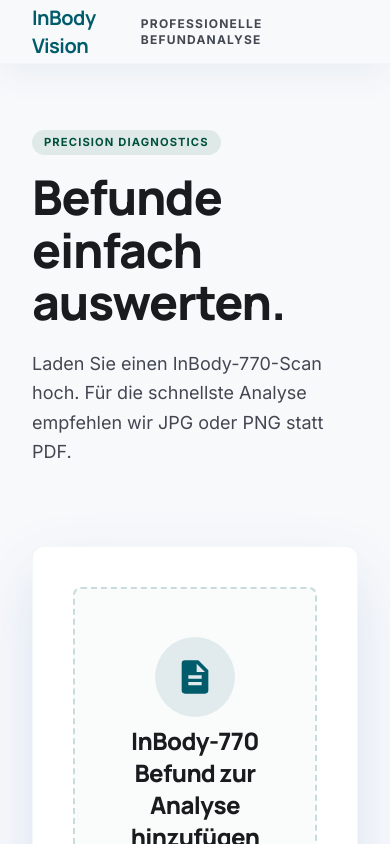
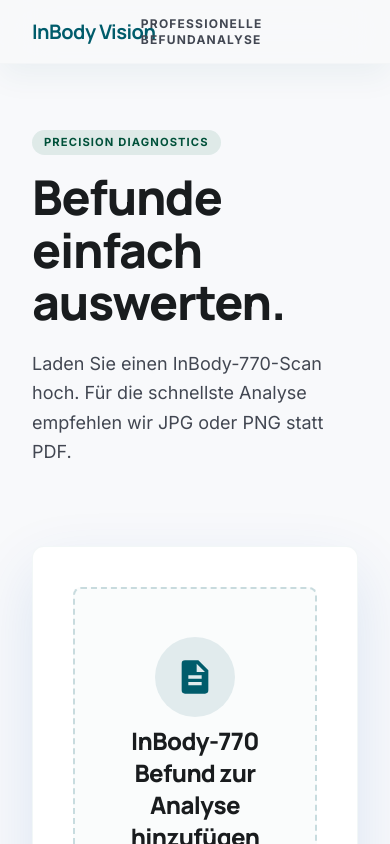
Before and after one commit to lgrafo28/Project-Inbody770, a React (Vite) app in the folder frontend/: page / in a window 390 px wide. Shown: the top 844 px of the page. Built offline with nearby package versions, Linux system fonts and the light colour scheme.

Commit message:
feat: upgrade NavBar with conditional tab navigation and Neue Analyse button

```diff
--- a/frontend/src/components/NavBar.tsx
+++ b/frontend/src/components/NavBar.tsx
@@ -1,12 +1,70 @@
-export function NavBar() {
+type TabKey = 'overview' | 'details';
+
+const TABS: { key: TabKey; label: string }[] = [
+  { key: 'overview', label: 'Ergebnisübersicht' },
+  { key: 'details', label: 'Ergänzende Werte' },
+];
+
+interface NavBarProps {
+  activeTab?: TabKey;
+  onTabChange?: (tab: TabKey) => void;
+  onReset?: () => void;
+}
+
+export function NavBar({ activeTab, onTabChange, onReset }: NavBarProps) {
+  const showTabs = activeTab !== undefined;
+
   return (
-    <nav className="fixed top-0 w-full z-50 bg-[#f8f9fb]/80 backdrop-blur-xl flex justify-between items-center px-8 h-16 shadow-[0px_12px_32px_rgba(0,63,135,0.06)] border-b border-[#c2c6d4]/10">
-      <span className="text-xl font-bold tracking-tight text-primary font-headline">
-        InBody Vision
-      </span>
-      <span className="text-xs font-bold uppercase tracking-widest text-on-surface-variant font-label">
-        Professionelle Befundanalyse
-      </span>
+    <nav className="fixed top-0 w-full z-50 bg-[#f8f9fb]/80 backdrop-blur-xl flex justify-between items-center px-8 h-16 shadow-[0px_12px_32px_rgba(0,92,107,0.06)] border-b border-outline-variant/10">
+      <div className="flex items-center h-full gap-10">
+        <span className="text-xl font-bold tracking-tight text-primary font-headline flex-shrink-0">
+          InBody Vision
+        </span>
+
+        {showTabs && (
+          <div className="hidden md:flex items-center h-full">
+            {TABS.map(tab => (
+              <button
+                key={tab.key}
+                onClick={() => onTabChange?.(tab.key)}
+                className={`h-full px-4 text-sm font-semibold transition-colors border-b-2 ${
+                  activeTab === tab.key
+                    ? 'text-primary border-primary'
+                    : 'text-slate-500 border-transparent hover:text-primary'
+                }`}
+              >
+                {tab.label}
+              </button>
+            ))}
+            <button
+              disabled
+              className="h-full px-4 text-sm font-medium text-slate-300 border-b-2 border-transparent cursor-not-allowed"
+              title="Noch nicht verfügbar"
+            >
+              Verlauf
+            </button>
+          </div>
+        )}
+      </div>
+
+      <div className="flex items-center gap-4">
+        {!showTabs && (
+          <span className="text-xs font-bold uppercase tracking-widest text-on-surface-variant font-label">
+            Professionelle Befundanalyse
+          </span>
+        )}
+        {showTabs && onReset && (
+          <button
+            onClick={onReset}
+            className="flex items-center gap-2 px-4 py-2 text-sm font-bold text-on-surface-variant bg-surface-container-lowest border border-outline-variant/20 rounded-xl shadow-sm hover:bg-surface-container transition-all duration-200"
+          >
+            <svg className="w-4 h-4" fill="none" viewBox="0 0 24 24" stroke="currentColor" strokeWidth={2}>
+              <path strokeLinecap="round" strokeLinejoin="round" d="M16.023 9.348h4.992v-.001M2.985 19.644v-4.992m0 0h4.992m-4.993 0l3.181 3.183a8.25 8.25 0 0113.803-3.7M4.031 9.865a8.25 8.25 0 0113.803-3.7l3.181 3.182m0-4.991v4.99" />
+            </svg>
+            Neue Analyse
+          </button>
+        )}
+      </div>
     </nav>
   );
 }
```
